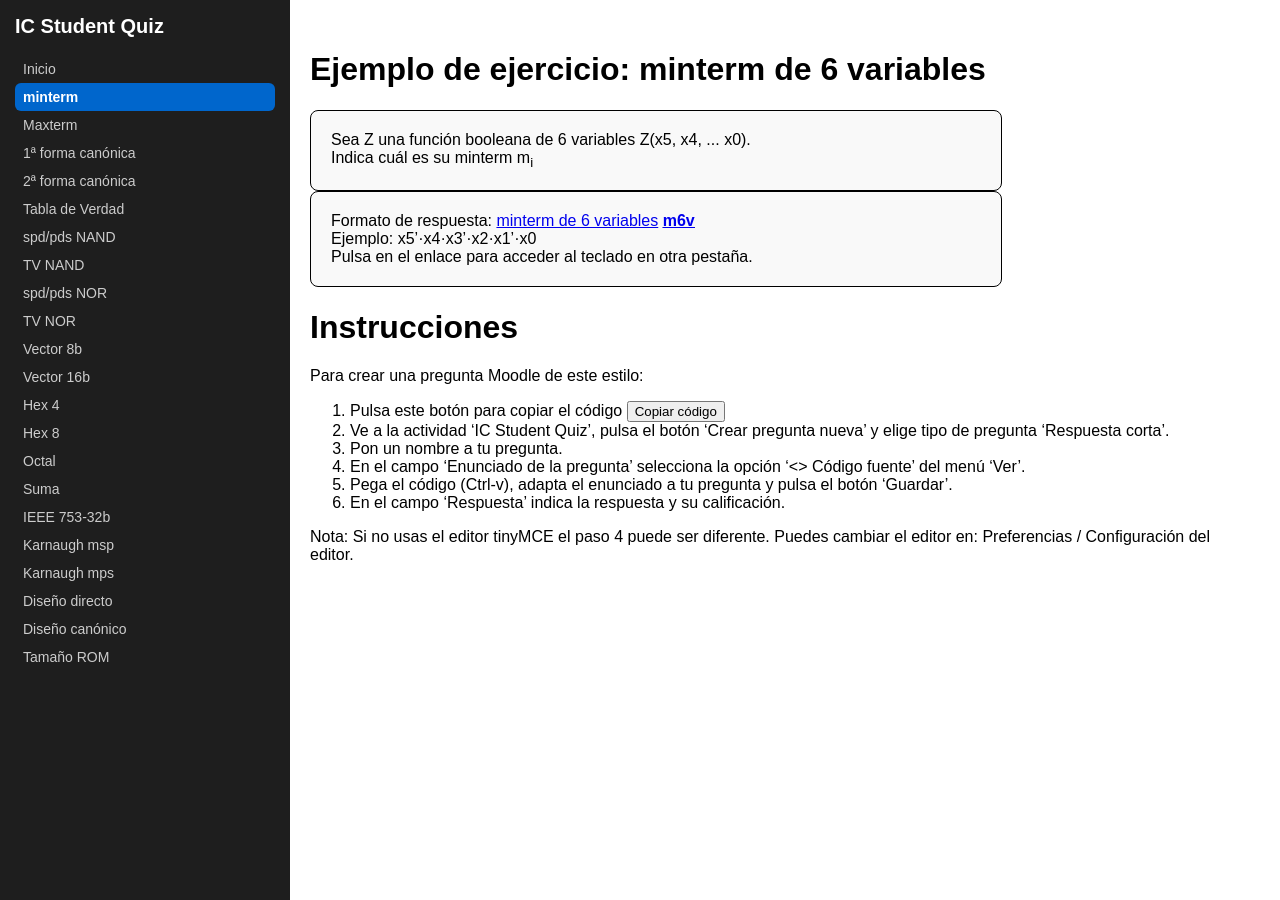
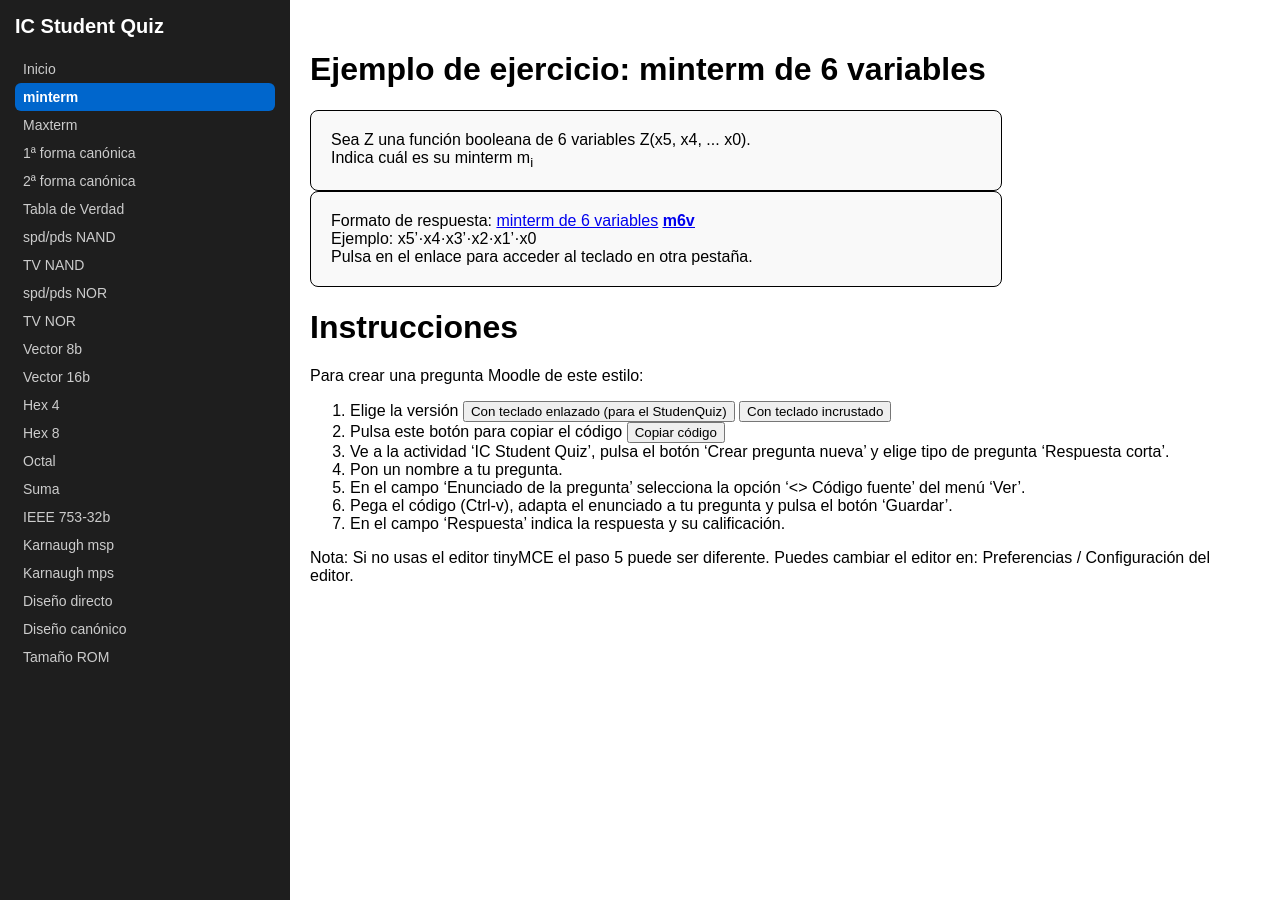
Before and after one commit to mglfcn/ic-student-quiz, a Jekyll site: the page built from minterm.md, in a window 1280 px wide. Built offline with Jekyll 4.4.1, drawn with Linux system fonts in a browser that asks for light colours.

Commit message:
Update instructions and button functionality in minterm.md

```diff
--- a/minterm.md
+++ b/minterm.md
@@ -38,21 +38,22 @@ Ejemplo: x5’·x4·x3’·x2·x1’·x0<br>
 {% endcapture %}
 
 {{ macro_enunciado }}
-<!-- elegir entre macro_teclado_incrustado y macro_teclado_enlace (también en el texarea linea 61) -->
+<!-- elegir entre macro_teclado_incrustado y macro_teclado_enlace (también en el texarea linea 61) YA NO -->
 {{ macro_teclado_enlace }}
 {{ macro_teclado_incrustado }}
 
 # Instrucciones
 
 Para crear una pregunta Moodle de este estilo:
-1. Pulsa este botón para copiar el código <button onclick="copiar_codigo()">Copiar código</button>
-2. Ve a la actividad 'IC Student Quiz', pulsa el botón 'Crear pregunta nueva' y elige tipo de pregunta 'Respuesta corta'.
-3. Pon un nombre a tu pregunta.
-4. En el campo 'Enunciado de la pregunta' selecciona la opción '<> Código fuente' del menú 'Ver'.
-5. Pega el código (Ctrl-v), adapta el enunciado a tu pregunta y pulsa el botón 'Guardar'.
-6. En el campo 'Respuesta' indica la respuesta y su calificación.
+1. Elige la versión <button onclick="mostrar_div1()">Con teclado enlazado (para el StudenQuiz)</button> <button onclick="mostrar_div2()">Con teclado incrustado</button>
+2. Pulsa este botón para copiar el código <button onclick="copiar_codigo()">Copiar código</button>
+3. Ve a la actividad 'IC Student Quiz', pulsa el botón 'Crear pregunta nueva' y elige tipo de pregunta 'Respuesta corta'.
+4. Pon un nombre a tu pregunta.
+5. En el campo 'Enunciado de la pregunta' selecciona la opción '<> Código fuente' del menú 'Ver'.
+6. Pega el código (Ctrl-v), adapta el enunciado a tu pregunta y pulsa el botón 'Guardar'.
+7. En el campo 'Respuesta' indica la respuesta y su calificación.
 
-Nota: Si no usas el editor tinyMCE el paso 4 puede ser diferente. Puedes cambiar el editor en: Preferencias / Configuración del editor.
+Nota: Si no usas el editor tinyMCE el paso 5 puede ser diferente. Puedes cambiar el editor en: Preferencias / Configuración del editor.
 
 <textarea id="codigo" style="display:none;">
 {{ macro_enunciado }}
```
Also changed, not shown: other parts of minterm.md (+9 -0 lines).
